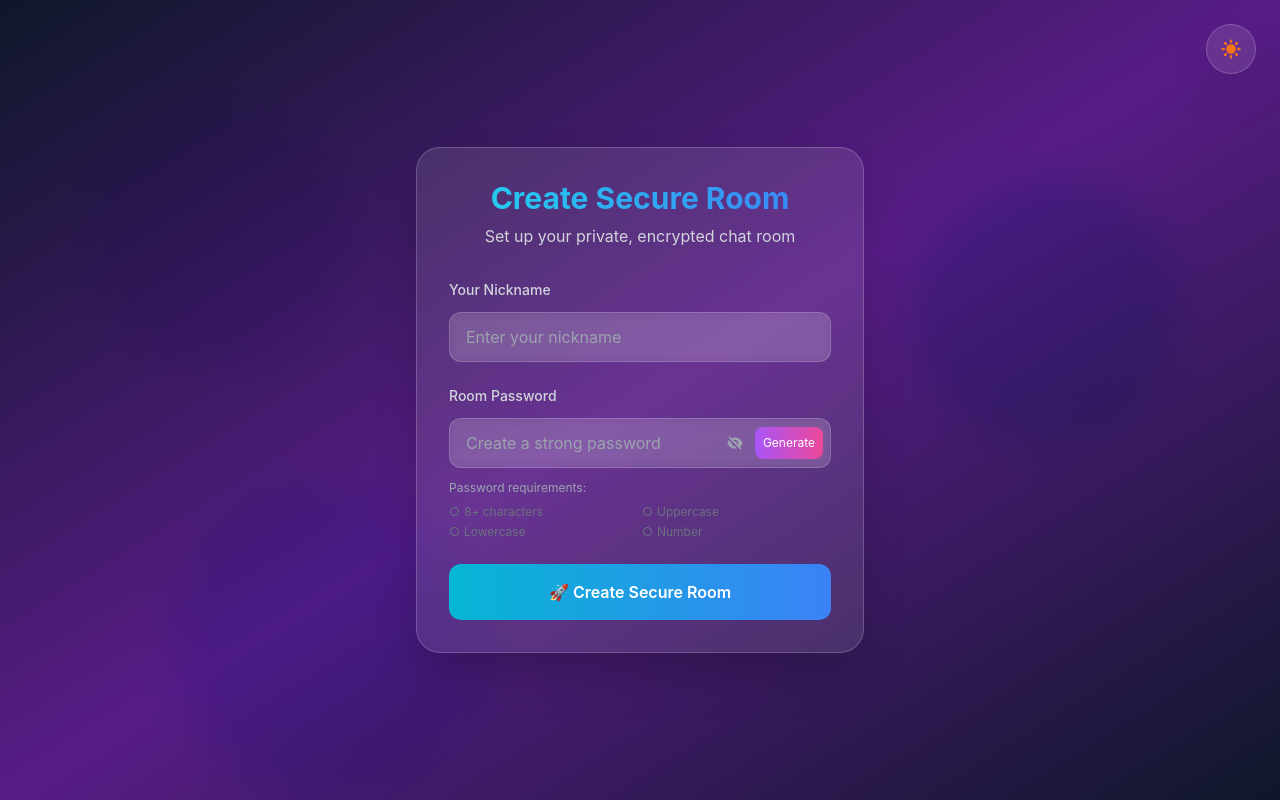
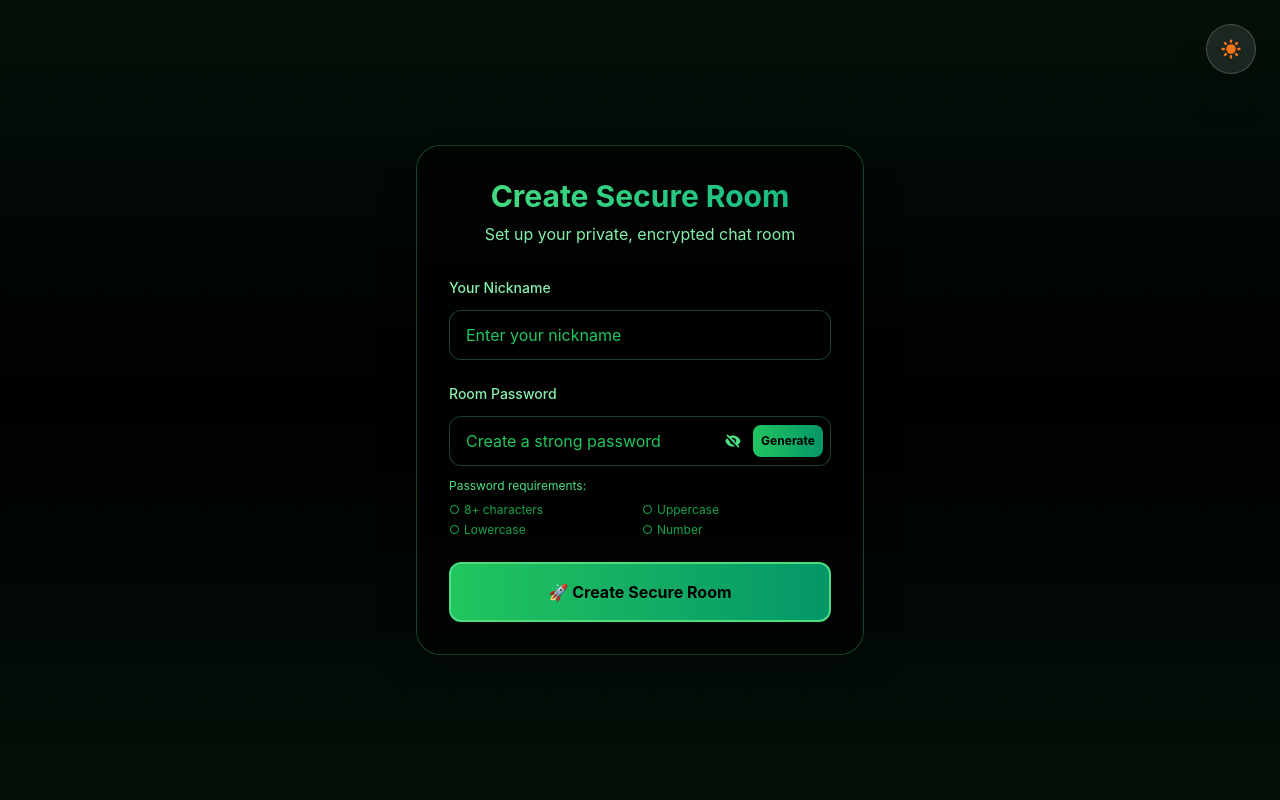
Before and after one commit to Malaviya24/chattrix-chat-app, a React (Create React App) app: page /create in a window 1280 px wide. Built offline with nearby package versions, Linux system fonts and the light colour scheme; no server answers.

Commit message:
Add green cyberpunk theme and fix password validation issue

```diff
--- a/src/App.js
+++ b/src/App.js
@@ -12,7 +12,7 @@
   return (
     <ThemeProvider>
       <Router>
-        <div className="App min-h-screen bg-gray-50 dark:bg-gray-900 transition-colors duration-300">
+        <div className="App min-h-screen transition-colors duration-300">
           <ThemeToggle />
           <Routes>
             <Route path="/" element={<LandingPage />} />
--- a/src/pages/CreateRoom.js
+++ b/src/pages/CreateRoom.js
@@ -2,10 +2,12 @@
 import { useNavigate } from 'react-router-dom';
 import { motion } from 'framer-motion';
 import { QRCodeSVG } from 'qrcode.react';
+import { useTheme } from '../utils/ThemeContext';
 import apiService from '../services/api';
 
 const CreateRoom = () => {
   const navigate = useNavigate();
+  const { isDarkMode } = useTheme();
   const [nickname, setNickname] = useState('');
   const [password, setPassword] = useState('');
   const [roomId, setRoomId] = useState('');
@@ -102,39 +104,49 @@
   };
 
   return (
-    <div className="min-h-screen bg-gradient-to-br from-slate-900 via-purple-900 to-slate-900 relative overflow-hidden">
-      {/* Animated Background */}
+    <div className="min-h-screen bg-black relative overflow-hidden">
+      {/* Matrix-style background */}
       <div className="absolute inset-0">
-        <div className="absolute top-20 left-20 w-72 h-72 bg-purple-500 rounded-full mix-blend-multiply filter blur-xl opacity-20 animate-blob"></div>
-        <div className="absolute top-40 right-20 w-72 h-72 bg-cyan-500 rounded-full mix-blend-multiply filter blur-xl opacity-20 animate-blob animation-delay-2000"></div>
-        <div className="absolute -bottom-8 left-40 w-72 h-72 bg-blue-500 rounded-full mix-blend-multiply filter blur-xl opacity-20 animate-blob animation-delay-4000"></div>
+        <div className="absolute inset-0 bg-gradient-to-b from-green-900/20 via-black to-green-900/20"></div>
+        <div className="absolute top-20 left-20 w-72 h-72 bg-green-500 rounded-full mix-blend-multiply filter blur-xl opacity-10 animate-blob"></div>
+        <div className="absolute top-40 right-20 w-72 h-72 bg-emerald-500 rounded-full mix-blend-multiply filter blur-xl opacity-10 animate-blob animation-delay-2000"></div>
+        <div className="absolute -bottom-8 left-40 w-72 h-72 bg-lime-500 rounded-full mix-blend-multiply filter blur-xl opacity-10 animate-blob animation-delay-4000"></div>
+      </div>
+
+      {/* Grid pattern overlay */}
+      <div className="absolute inset-0 opacity-5">
+        <div className="w-full h-full" style={{
+          backgroundImage: `linear-gradient(rgba(0, 255, 0, 0.1) 1px, transparent 1px),
+                            linear-gradient(90deg, rgba(0, 255, 0, 0.1) 1px, transparent 1px)`,
+          backgroundSize: '50px 50px'
+        }}></div>
       </div>
 
       <div className="relative z-10 min-h-screen flex items-center justify-center px-4 py-8">
         <motion.div
-          className="max-w-md w-full bg-white/10 backdrop-blur-sm rounded-3xl border border-white/20 shadow-2xl p-8"
+          className="max-w-md w-full bg-black/50 backdrop-blur-sm rounded-3xl border border-green-400/30 shadow-2xl p-8"
           initial={{ opacity: 0, y: 20 }}
           animate={{ opacity: 1, y: 0 }}
           transition={{ duration: 0.5 }}
         >
           <div className="text-center mb-8">
-            <h1 className="text-3xl font-bold text-transparent bg-clip-text bg-gradient-to-r from-cyan-400 to-blue-500 mb-2">
+            <h1 className="text-3xl font-bold text-transparent bg-clip-text bg-gradient-to-r from-green-400 to-emerald-500 mb-2">
               Create Secure Room
             </h1>
-            <p className="text-gray-300">Set up your private, encrypted chat room</p>
+            <p className="text-green-300">Set up your private, encrypted chat room</p>
           </div>
 
           {!roomId ? (
             <form onSubmit={handleCreateRoom} className="space-y-6">
               <div>
-                <label className="block text-sm font-medium text-gray-300 mb-3">
+                <label className="block text-sm font-medium text-green-300 mb-3">
                   Your Nickname
                 </label>
                 <input
                   type="text"
                   value={nickname}
                   onChange={(e) => setNickname(e.target.value)}
-                  className="w-full px-4 py-3 bg-white/10 border border-white/20 rounded-xl text-white placeholder-gray-400 focus:outline-none focus:ring-2 focus:ring-cyan-400 focus:border-transparent backdrop-blur-sm"
+                  className="w-full px-4 py-3 bg-black/50 border border-green-400/30 rounded-xl text-green-300 placeholder-green-500 focus:outline-none focus:ring-2 focus:ring-green-400 focus:border-green-400 backdrop-blur-sm"
                   placeholder="Enter your nickname"
                   required
                   disabled={isLoading}
@@ -142,7 +154,7 @@
               </div>
 
               <div>
-                <label className="block text-sm font-medium text-gray-300 mb-3">
+                <label className="block text-sm font-medium text-green-300 mb-3">
                   Room Password
                 </label>
                 <div className="relative">
@@ -153,8 +165,8 @@
                       setPassword(e.target.value);
                       if (passwordError) setPasswordError('');
                     }}
-                    className={`w-full px-4 py-3 pr-24 bg-white/10 border border-white/20 rounded-xl text-white placeholder-gray-400 focus:outline-none focus:ring-2 focus:ring-cyan-400 focus:border-transparent backdrop-blur-sm ${
-                      passwordError ? 'border-red-400 focus:ring-red-400' : ''
+                    className={`w-full px-4 py-3 pr-24 bg-black/50 border rounded-xl text-green-300 placeholder-green-500 focus:outline-none focus:ring-2 focus:ring-green-400 focus:border-green-400 backdrop-blur-sm ${
+                      passwordError ? 'border-red-400 focus:ring-red-400' : 'border-green-400/30'
                     }`}
                     placeholder="Create a strong password"
                     required
@@ -164,7 +176,7 @@
                     <button
                       type="button"
                       onClick={() => setShowPassword(!showPassword)}
-                      className="p-2 text-gray-400 hover:text-white transition-colors"
+                      className="p-2 text-green-400 hover:text-green-300 transition-colors"
                       disabled={isLoading}
                     >
                       {showPassword ? (
@@ -182,7 +194,7 @@
                     <button
                       type="button"
                       onClick={generatePassword}
-                      className="px-2 py-1 text-xs bg-gradient-to-r from-purple-500 to-pink-500 text-white rounded-lg hover:from-purple-600 hover:to-pink-600 transition-all duration-200"
+                      className="px-2 py-1 text-xs bg-gradient-to-r from-green-500 to-emerald-600 text-black font-bold rounded-lg hover:from-green-600 hover:to-emerald-700 transition-all duration-200"
                       disabled={isLoading}
                     >
                       Generate
@@ -192,22 +204,22 @@
                 {passwordError && (
                   <p className="text-red-400 text-sm mt-2">{passwordError}</p>
                 )}
-                <div className="mt-3 text-xs text-gray-400">
+                <div className="mt-3 text-xs text-green-400">
                   <p className="mb-2">Password requirements:</p>
                   <div className="grid grid-cols-2 gap-1">
-                    <div className={`flex items-center space-x-1 ${password.length >= 8 ? 'text-green-400' : 'text-gray-500'}`}>
+                    <div className={`flex items-center space-x-1 ${password.length >= 8 ? 'text-green-400' : 'text-green-600'}`}>
                       <span>{password.length >= 8 ? '✓' : '○'}</span>
                       <span>8+ characters</span>
                     </div>
-                    <div className={`flex items-center space-x-1 ${/[A-Z]/.test(password) ? 'text-green-400' : 'text-gray-500'}`}>
+                    <div className={`flex items-center space-x-1 ${/[A-Z]/.test(password) ? 'text-green-400' : 'text-green-600'}`}>
                       <span>{/[A-Z]/.test(password) ? '✓' : '○'}</span>
                       <span>Uppercase</span>
                     </div>
-                    <div className={`flex items-center space-x-1 ${/[a-z]/.test(password) ? 'text-green-400' : 'text-gray-500'}`}>
+                    <div className={`flex items-center space-x-1 ${/[a-z]/.test(password) ? 'text-green-400' : 'text-green-600'}`}>
                       <span>{/[a-z]/.test(password) ? '✓' : '○'}</span>
                       <span>Lowercase</span>
                     </div>
-                    <div className={`flex items-center space-x-1 ${/[0-9]/.test(password) ? 'text-green-400' : 'text-gray-500'}`}>
+                    <div className={`flex items-center space-x-1 ${/[0-9]/.test(password) ? 'text-green-400' : 'text-green-600'}`}>
                       <span>{/[0-9]/.test(password) ? '✓' : '○'}</span>
                       <span>Number</span>
                     </div>
@@ -228,7 +240,7 @@
               <motion.button
                 type="submit"
                 disabled={isLoading}
-                className="w-full bg-gradient-to-r from-cyan-500 to-blue-500 hover:from-cyan-600 hover:to-blue-600 disabled:opacity-50 text-white font-semibold py-4 px-6 rounded-xl transition-all duration-300 transform hover:scale-105 disabled:hover:scale-100"
+                className="w-full bg-gradient-to-r from-green-500 to-emerald-600 hover:from-green-600 hover:to-emerald-700 disabled:opacity-50 text-black font-bold py-4 px-6 rounded-xl transition-all duration-300 transform hover:scale-105 disabled:hover:scale-100 border-2 border-green-400"
                 whileHover={{ scale: 1.02 }}
                 whileTap={{ scale: 0.98 }}
               >
@@ -243,39 +255,39 @@
               className="space-y-6"
             >
               <div className="text-center">
-                <div className="w-16 h-16 bg-gradient-to-br from-green-400 to-green-600 rounded-full flex items-center justify-center mx-auto mb-4">
-                  <svg className="w-8 h-8 text-white" fill="currentColor" viewBox="0 0 20 20">
+                <div className="w-16 h-16 bg-gradient-to-br from-green-400 to-emerald-600 rounded-full flex items-center justify-center mx-auto mb-4">
+                  <svg className="w-8 h-8 text-black" fill="currentColor" viewBox="0 0 20 20">
                     <path fillRule="evenodd" d="M16.707 5.293a1 1 0 010 1.414l-8 8a1 1 0 01-1.414 0l-4-4a1 1 0 011.414-1.414L8 12.586l7.293-7.293a1 1 0 011.414 0z" clipRule="evenodd" />
                   </svg>
                 </div>
-                <h2 className="text-2xl font-semibold text-white mb-2">Room Created Successfully!</h2>
-                <p className="text-gray-300">Share this link with others to join your room</p>
+                <h2 className="text-2xl font-bold text-green-400 mb-2">Room Created Successfully!</h2>
+                <p className="text-green-300">Share this link with others to join your room</p>
               </div>
 
-              <div className="bg-white/10 backdrop-blur-sm rounded-xl p-4 border border-white/20">
+              <div className="bg-black/50 backdrop-blur-sm rounded-xl p-4 border border-green-400/30">
                 <div className="flex items-center justify-between mb-2">
-                  <span className="text-sm font-medium text-gray-300">Room ID:</span>
+                  <span className="text-sm font-medium text-green-300">Room ID:</span>
                   <button
                     onClick={() => copyToClipboard(roomId)}
-                    className="text-cyan-400 hover:text-cyan-300 text-sm font-medium"
+                    className="text-green-400 hover:text-green-300 text-sm font-medium"
                   >
                     Copy
                   </button>
                 </div>
-                <p className="text-sm text-gray-400 break-all font-mono">{roomId}</p>
+                <p className="text-sm text-green-400 break-all font-mono">{roomId}</p>
               </div>
 
-              <div className="bg-white/10 backdrop-blur-sm rounded-xl p-4 border border-white/20">
+              <div className="bg-black/50 backdrop-blur-sm rounded-xl p-4 border border-green-400/30">
                 <div className="flex items-center justify-between mb-2">
-                  <span className="text-sm font-medium text-gray-300">Room Link:</span>
+                  <span className="text-sm font-medium text-green-300">Room Link:</span>
                   <button
                     onClick={() => copyToClipboard(roomLink)}
-                    className="text-cyan-400 hover:text-cyan-300 text-sm font-medium"
+                    className="text-green-400 hover:text-green-300 text-sm font-medium"
                   >
                     Copy
                   </button>
                 </div>
-                <p className="text-sm text-gray-400 break-all">{roomLink}</p>
+                <p className="text-sm text-green-400 break-all">{roomLink}</p>
               </div>
 
               <div className="flex justify-center">
@@ -287,7 +299,7 @@
               <div className="space-y-3">
                 <motion.button
                   onClick={() => navigate(`/room/${roomId}`)}
-                  className="w-full bg-gradient-to-r from-green-500 to-green-600 hover:from-green-600 hover:to-green-700 text-white font-semibold py-4 px-6 rounded-xl transition-all duration-300 transform hover:scale-105"
+                  className="w-full bg-gradient-to-r from-green-500 to-emerald-600 hover:from-green-600 hover:to-emerald-700 text-black font-bold py-4 px-6 rounded-xl transition-all duration-300 transform hover:scale-105 border-2 border-green-400"
                   whileHover={{ scale: 1.02 }}
                   whileTap={{ scale: 0.98 }}
                 >
@@ -295,7 +307,7 @@
                 </motion.button>
                 <motion.button
                   onClick={() => navigate('/')}
-                  className="w-full bg-white/10 border border-white/20 text-white font-semibold py-4 px-6 rounded-xl transition-all duration-300 hover:bg-white/20"
+                  className="w-full bg-black/50 border border-green-400/30 text-green-400 font-bold py-4 px-6 rounded-xl transition-all duration-300 hover:bg-black/70 hover:border-green-400/60"
                   whileHover={{ scale: 1.02 }}
                   whileTap={{ scale: 0.98 }}
                 >
```
Also changed, not shown: src/pages/JoinRoom.js (+27 -17 lines), src/pages/LandingPage.js (+46 -34 lines), 1 other file (tests, documents, lock files or other folders).
